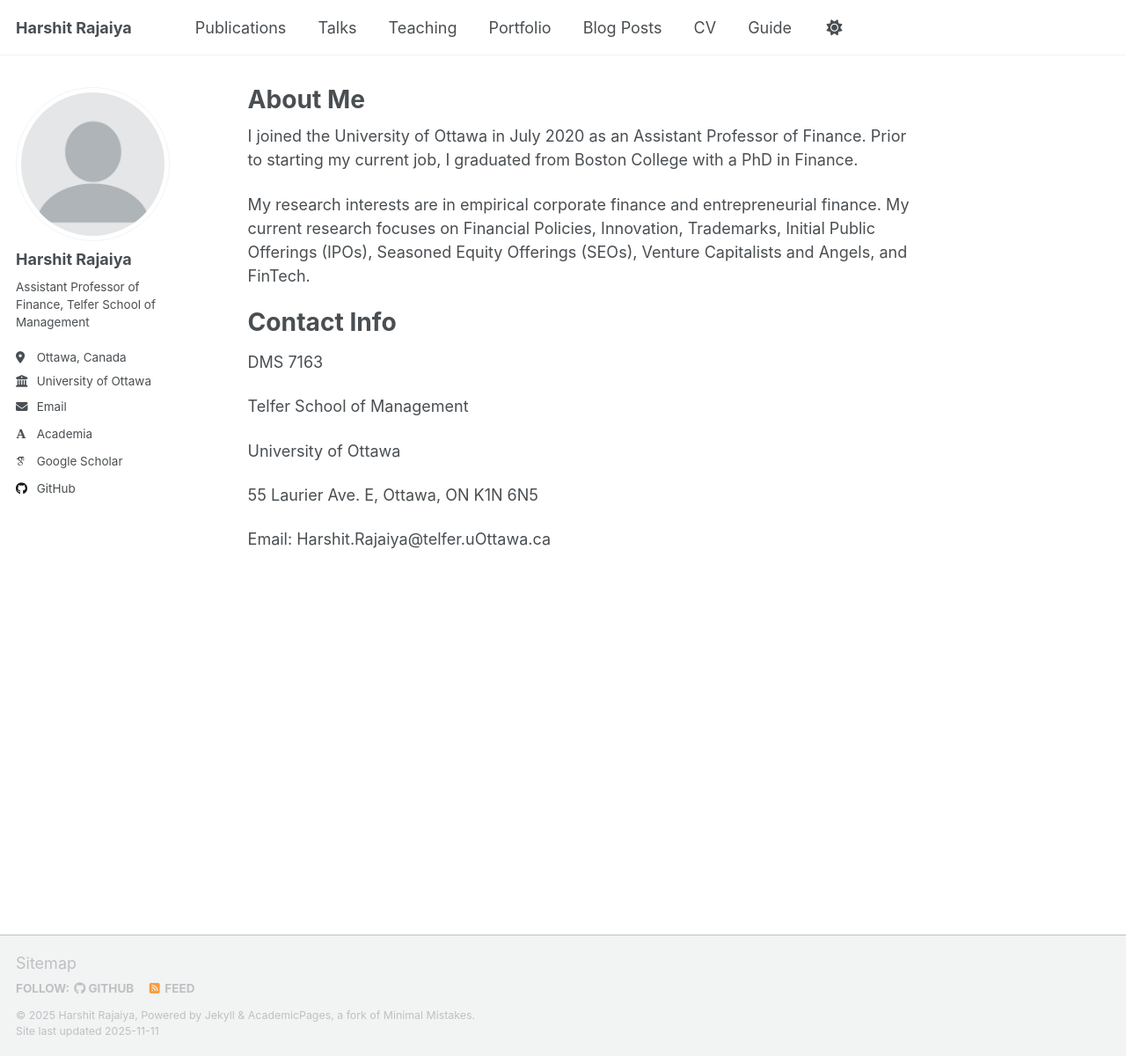
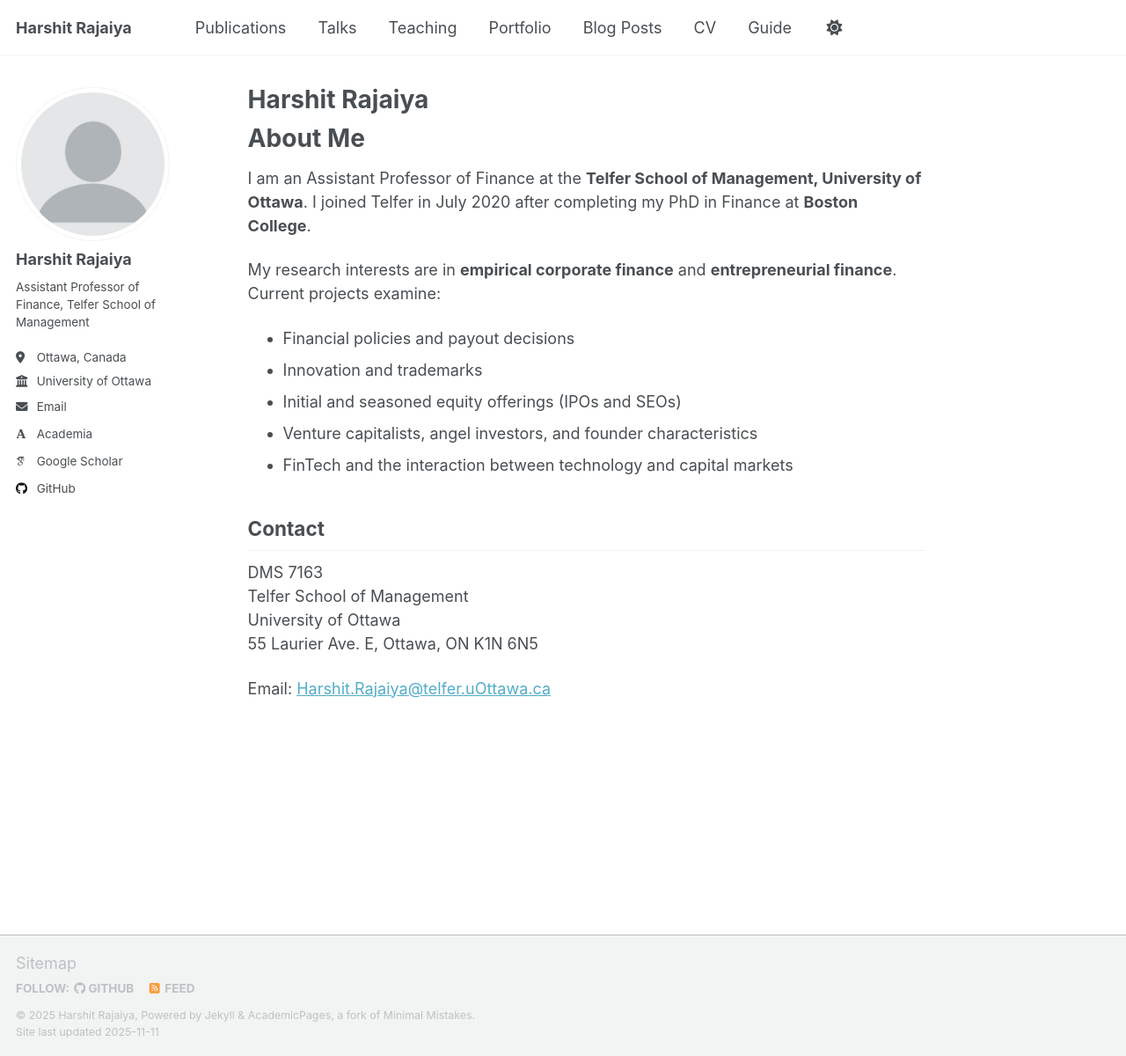
Before and after one commit to hrajaiya/harshitrajaiya.github.io, a Jekyll site: the page built from _pages/about.md, in a window 1280 px wide and 1200 px high. Shown: the whole window at 88% size. Built offline with Jekyll 4.4.1, drawn with Linux system fonts in a browser that asks for light colours; some web fonts are replaced; a script that is not in the unit is left out.

Commit message:
Update about.md

```diff
--- a/_pages/about.md
+++ b/_pages/about.md
@@ -1,24 +1,32 @@
 ---
+layout: single
 permalink: /
-title: "About Me"
+title: "Harshit Rajaiya"
 author_profile: true
 redirect_from:
   - /about/
   - /about.html
 ---
 
-I joined the University of Ottawa in July 2020 as an Assistant Professor of Finance. Prior to starting my current job, I graduated from Boston College with a PhD in Finance.
+# About Me
 
-My research interests are in empirical corporate finance and entrepreneurial finance. My current research focuses on Financial Policies, Innovation, Trademarks, Initial Public Offerings (IPOs), Seasoned Equity Offerings (SEOs), Venture Capitalists and Angels,  and FinTech.
+I am an Assistant Professor of Finance at the **Telfer School of Management, University of Ottawa**.
+I joined Telfer in July 2020 after completing my PhD in Finance at **Boston College**.
 
-Contact Info
-======
+My research interests are in **empirical corporate finance** and **entrepreneurial finance**.
+Current projects examine:
+
+- Financial policies and payout decisions
+- Innovation and trademarks
+- Initial and seasoned equity offerings (IPOs and SEOs)
+- Venture capitalists, angel investors, and founder characteristics
+- FinTech and the interaction between technology and capital markets
+
+## Contact
+
 DMS 7163
-
 Telfer School of Management
-
 University of Ottawa
-
 55 Laurier Ave. E, Ottawa, ON K1N 6N5
 
-Email: Harshit.Rajaiya@telfer.uOttawa.ca
+Email: [Harshit.Rajaiya@telfer.uOttawa.ca](mailto:Harshit.Rajaiya@telfer.uOttawa.ca)
```
